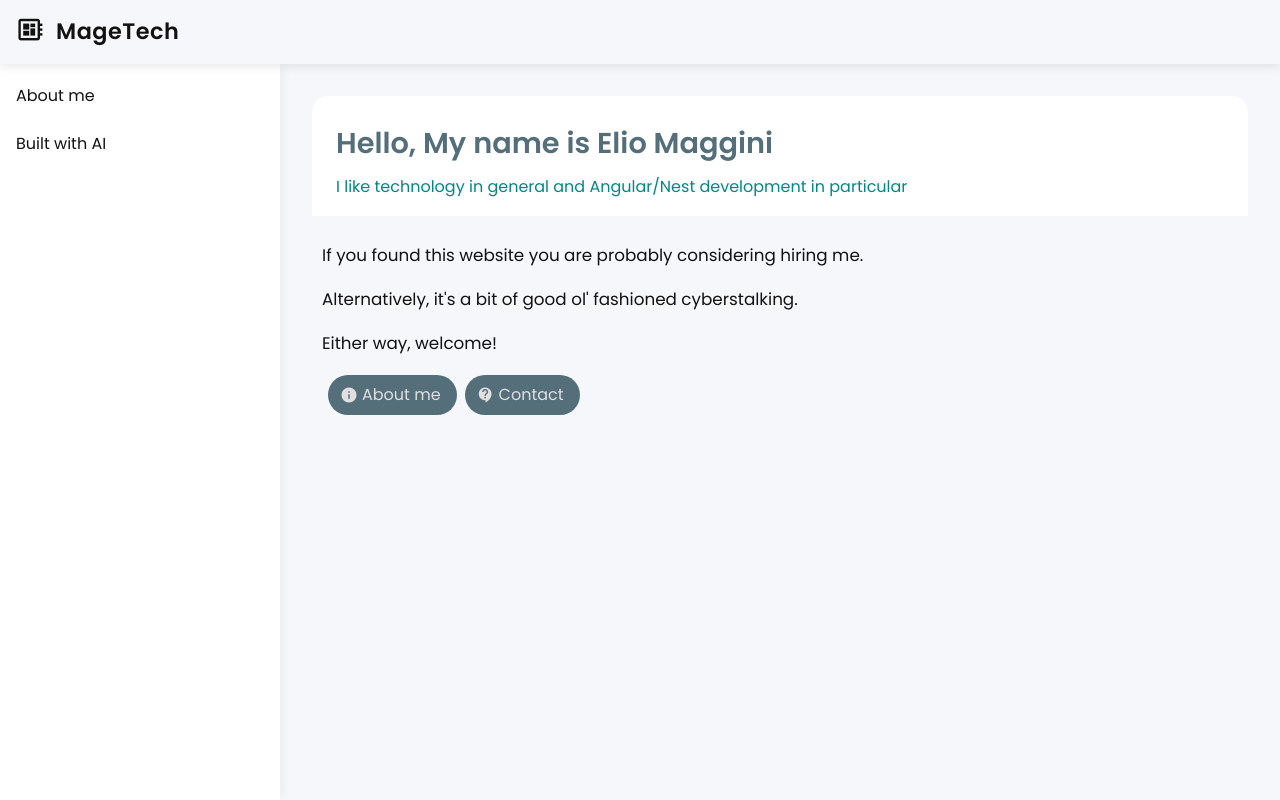
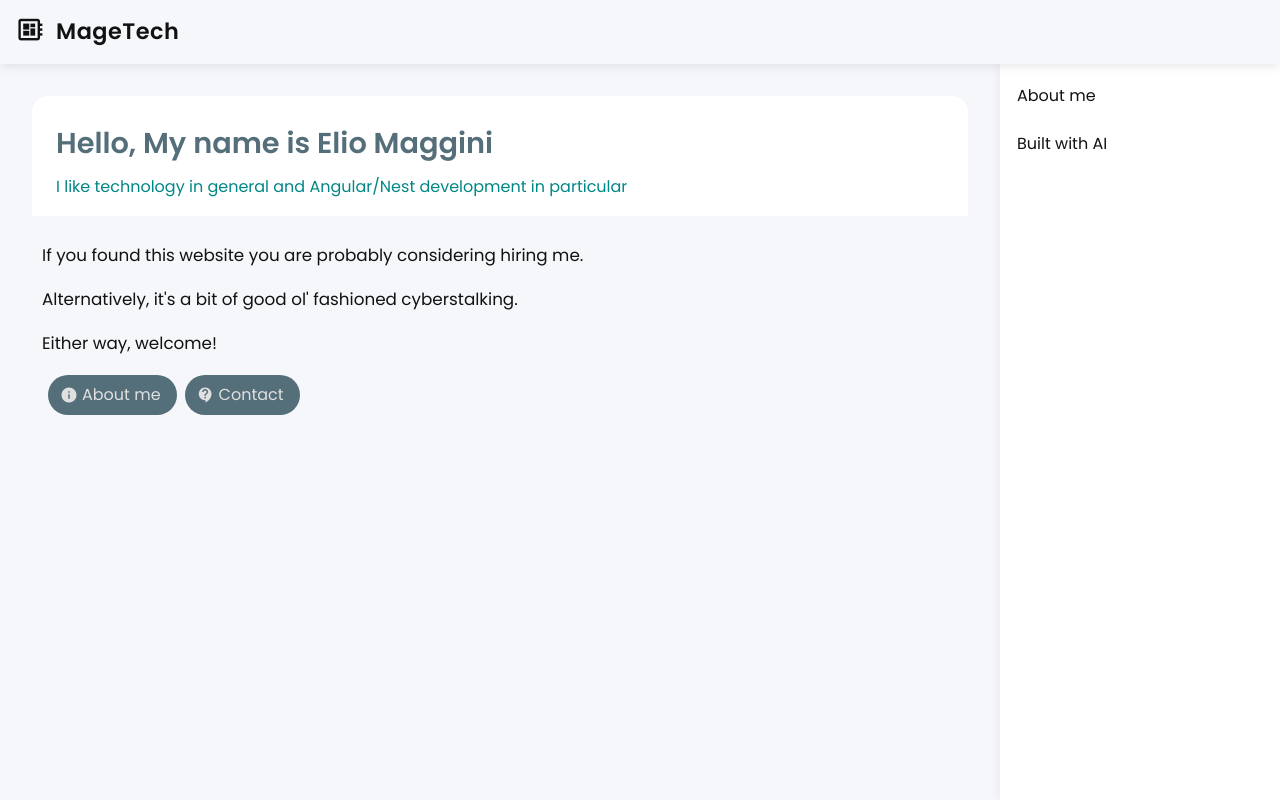
Before and after one commit to emaggini-1/magetech-ai-vibe, an Angular app: page / in a window 1280 px wide. Built offline with nearby package versions, Linux system fonts and the light colour scheme.

Commit message:
update toolbar layout, adjust sidenav styling, and fix blog post typo

```diff
--- a/src/app/app.component.css
+++ b/src/app/app.component.css
@@ -26,7 +26,7 @@ mat-toolbar span {
 }
 
 mat-toolbar button {
-  margin-left: 8px;
+  margin-right: 8px;
   transition: transform 0.2s ease;
 }
 
@@ -50,8 +50,8 @@ mat-toolbar button:hover {
 /* Sidenav styling */
 .sidenav {
   width: 280px;
-  border-right: none;
-  box-shadow: 2px 0 10px rgba(0, 0, 0, 0.05);
+  border-left: none;
+  box-shadow: -2px 0 10px rgba(0, 0, 0, 0.05);
   background-color: var(--surface);
 }
 
@@ -98,7 +98,7 @@ mat-toolbar button:hover {
 /* Active menu item */
 .active {
   background-color: rgba(84, 110, 122, 0.1) !important;
-  border-left: 4px solid var(--primary-color);
+  border-right: 4px solid var(--primary-color);
   color: var(--primary-color);
   font-weight: 600 !important;
 }
--- a/src/app/app.component.html
+++ b/src/app/app.component.html
@@ -1,4 +1,6 @@
 <mat-toolbar color="primary" class="mat-elevation-z6">
+  <span (click)="goToHomepage()" style="cursor: pointer;"><mat-icon class="logo-icon">developer_board</mat-icon> MageTech</span>
+  <span class="toolbar-spacer"></span>
   @if ((isHandset$ | async)) {
     <button
       mat-icon-button
@@ -7,14 +9,13 @@
       <mat-icon>menu</mat-icon>
     </button>
   }
-  <span (click)="goToHomepage()" style="cursor: pointer;"><mat-icon class="logo-icon">developer_board</mat-icon> MageTech</span>
-  <span class="toolbar-spacer"></span>
 </mat-toolbar>
 
 <mat-sidenav-container class="sidenav-container">
   <mat-sidenav #sidenav
     [mode]="(isHandset$ | async) ? 'over' : 'side'"
     [opened]="!(isHandset$ | async)"
+    position="end"
     class="sidenav mat-elevation-z2">
     <mat-nav-list>
       @for (post of blogPosts; track post) {
--- a/src/assets/blog-posts.json
+++ b/src/assets/blog-posts.json
@@ -5,6 +5,6 @@
   },
   {
     "title": "Built with AI",
-    "body": "<article>\n  <p>Am I a good developer because I am lazy? Maybe. I’ve stayed gainfully employed through a couple of recessions so that says something I guess.</p>\n\n  <p>But I admit I have been feeling the heat from the AI revolution. So this website is an experiment in being as <q>vibe codey</q> as possible. I’ve been using Junie from IntelliJ and chatGPT (<q>Cat, I farted</q> for you French speakers).</p>\n\n  <p>I’ve <a href=\"https://github.com/emaggini-1/magetech-ai-vibe\">posted the code at a GIT repo</a>.</p>\n</article>"
+    "body": "<article>\n  <p>Am I a good developer because I am lazy? Maybe. I’ve stayed gainfully employed through a couple of recessions so that says something I guess.</p>\n\n  <p>But I admit I have been feeling the heat from the AI revolution. So this website is an experiment in being as <q>vibe codey</q> as possible. I’ve been using Junie from IntelliJ and chatGPT (<q>Cat, I farted</q> for you French speakers).</p>\n\n  <p>I’ve <a href=\"https://github.com/emaggini-1/magetech-ai-vibe\">posted the code at a Git repo</a>.</p>\n</article>"
   }
 ]
```
